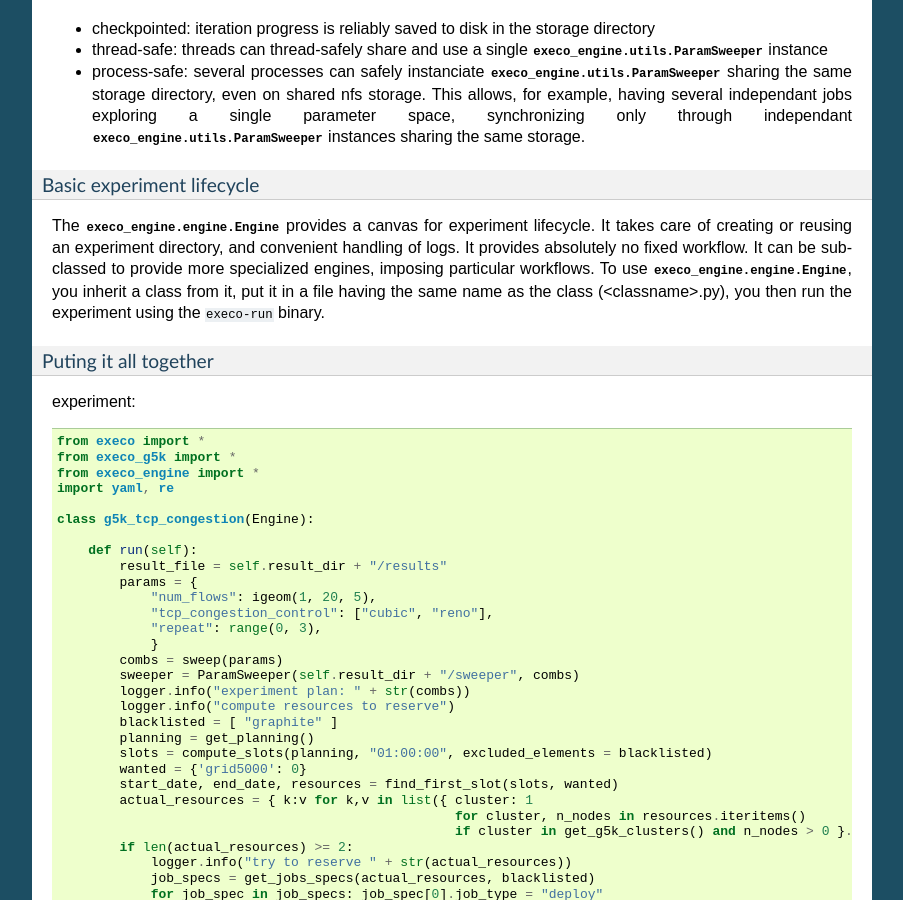
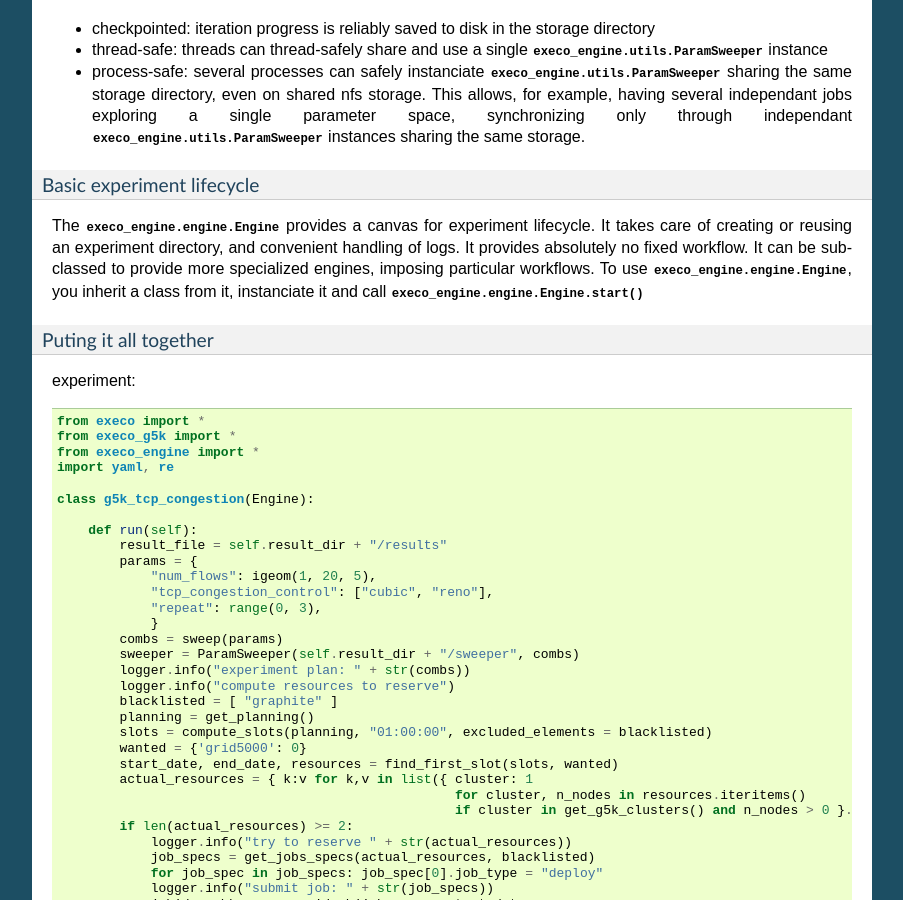
Before and after one commit to rcherrueau/execo, a Sphinx documentation site: the page built from doc/userguide.rst, in a window 1280 px wide and 900 px high, scrolled down 10326 px. Shown: the whole window, without its empty margins (198-1101 px from the left). Built offline with Sphinx 7.4.7, drawn with Linux system fonts in a browser that asks for light colours; pages that are not in the unit, such as notebooks, are missing from menus.

Commit message:
[documentation] userguide: don't mention execo-run (no longer needed)

```diff
--- a/doc/userguide.rst
+++ b/doc/userguide.rst
@@ -514,9 +514,8 @@ lifecycle. It takes care of creating or reusing an experiment
 directory, and convenient handling of logs. It provides absolutely no
 fixed workflow. It can be subclassed to provide more specialized
 engines, imposing particular workflows. To use
-`execo_engine.engine.Engine`, you inherit a class from it, put it in a
-file having the same name as the class (<classname>.py), you then run
-the experiment using the ``execo-run`` binary.
+`execo_engine.engine.Engine`, you inherit a class from it, instanciate
+it and call `execo_engine.engine.Engine.start()`
 
 Puting it all together
 ......................
```
